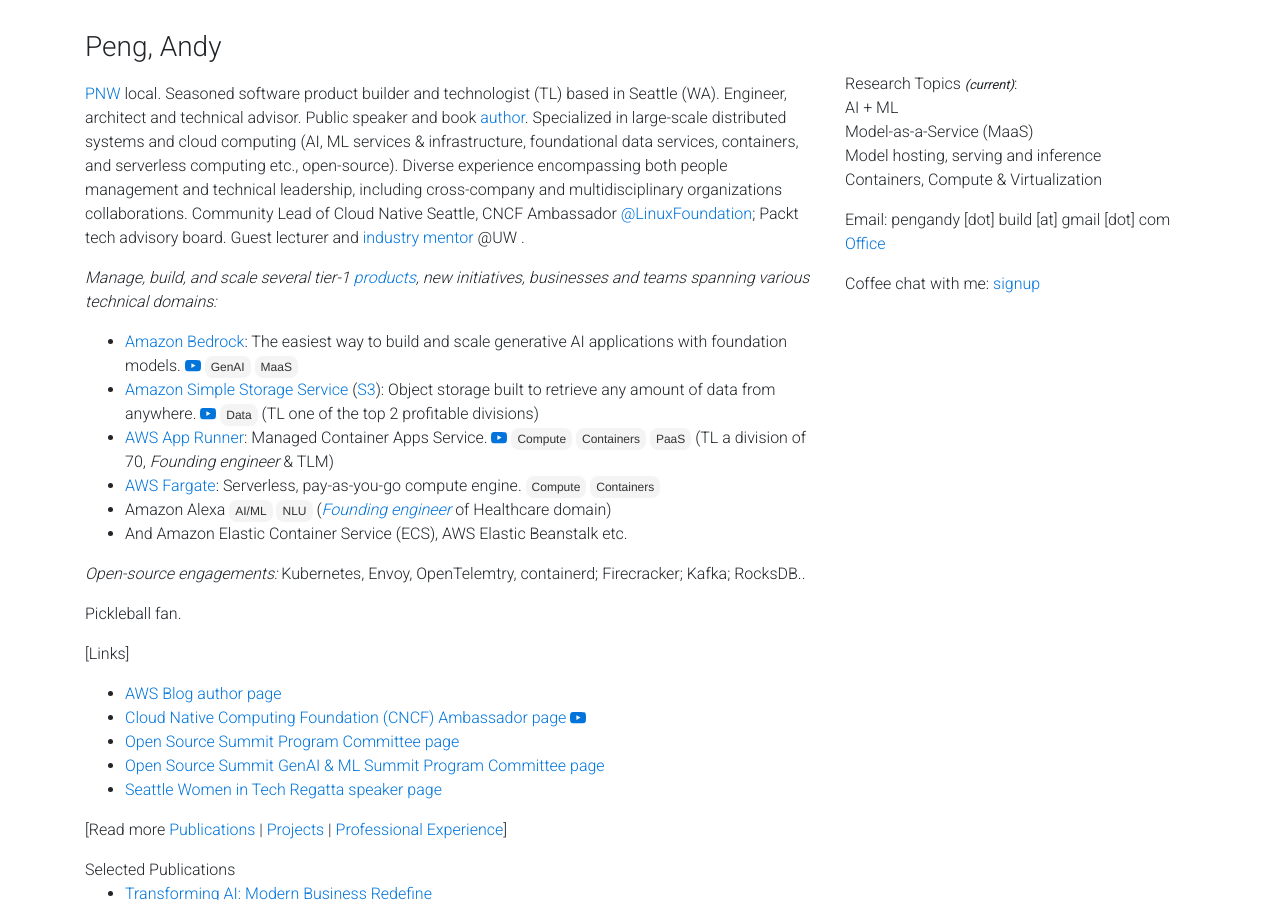
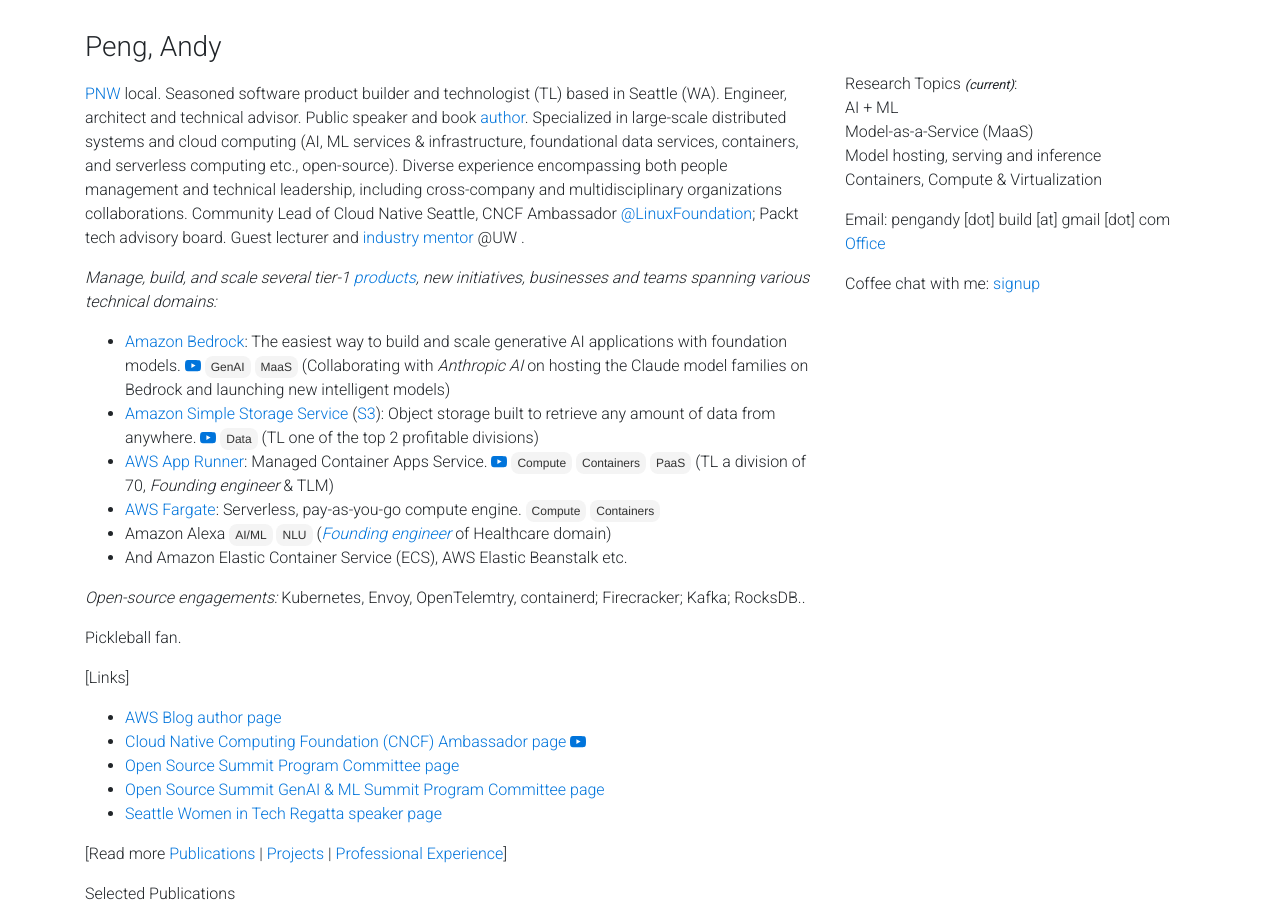
Before and after one commit to gfw001/gfw001.github.io, a Jekyll site: the page portfolio.html, which Jekyll copies as it is, in a window 1280 px wide and 900 px high. Built offline with Jekyll 4.4.1, drawn with Linux system fonts in a browser that asks for light colours; nearby versions of some CDN libraries; a style sheet for code colours, icons or effects is not loaded.

Commit message:
Update portfolio.html

```diff
--- a/portfolio.html
+++ b/portfolio.html
@@ -111,7 +111,7 @@
 		<svg xmlns="http://www.w3.org/2000/svg" width="16" height="16" fill="currentColor" class="bi bi-youtube" viewBox="0 0 16 16">
                 <path d="M8.051 1.999h.089c.822.003 4.987.033 6.11.335a2.01 2.01 0 0 1 1.415 1.42c.101.38.172.883.22 1.402l.01.104.022.26.008.104c.065.914.073 1.77.074 1.957v.075c-.001.194-.01 1.108-.082 2.06l-.008.105-.009.104c-.05.572-.124 1.14-.235 1.558a2.007 2.007 0 0 1-1.415 1.42c-1.16.312-5.569.334-6.18.335h-.142c-.309 0-1.587-.006-2.927-.052l-.17-.006-.087-.004-.171-.007-.171-.007c-1.11-.049-2.167-.128-2.654-.26a2.007 2.007 0 0 1-1.415-1.419c-.111-.417-.185-.986-.235-1.558L.09 9.82l-.008-.104A31.4 31.4 0 0 1 0 7.68v-.123c.002-.215.01-.958.064-1.778l.007-.103.003-.052.008-.104.022-.26.01-.104c.048-.519.119-1.023.22-1.402a2.007 2.007 0 0 1 1.415-1.42c.487-.13 1.544-.21 2.654-.26l.17-.007.172-.006.086-.003.171-.007A99.788 99.788 0 0 1 7.858 2h.193zM6.4 5.209v4.818l4.157-2.408L6.4 5.209z"/>
                 </svg>
-		</a> <button>GenAI</button> <button>MaaS</button>
+		</a> <button>GenAI</button> <button>MaaS</button> (Collaborating with <em>Anthropic AI</em> on hosting the Claude model families on Bedrock and launching new intelligent models)
 		      </li>
 		      <li>
 			      <a href="https://aws.amazon.com/s3/">Amazon Simple Storage Service</a> (<a href="https://www.lastweekinaws.com/blog/s3-as-an-eternal-service/">S3</a>): Object storage built to retrieve any amount of data from anywhere. <a href="https://youtu.be/sYDJYqvNeXU?si=efahW1_V7OMujFyD">
```
